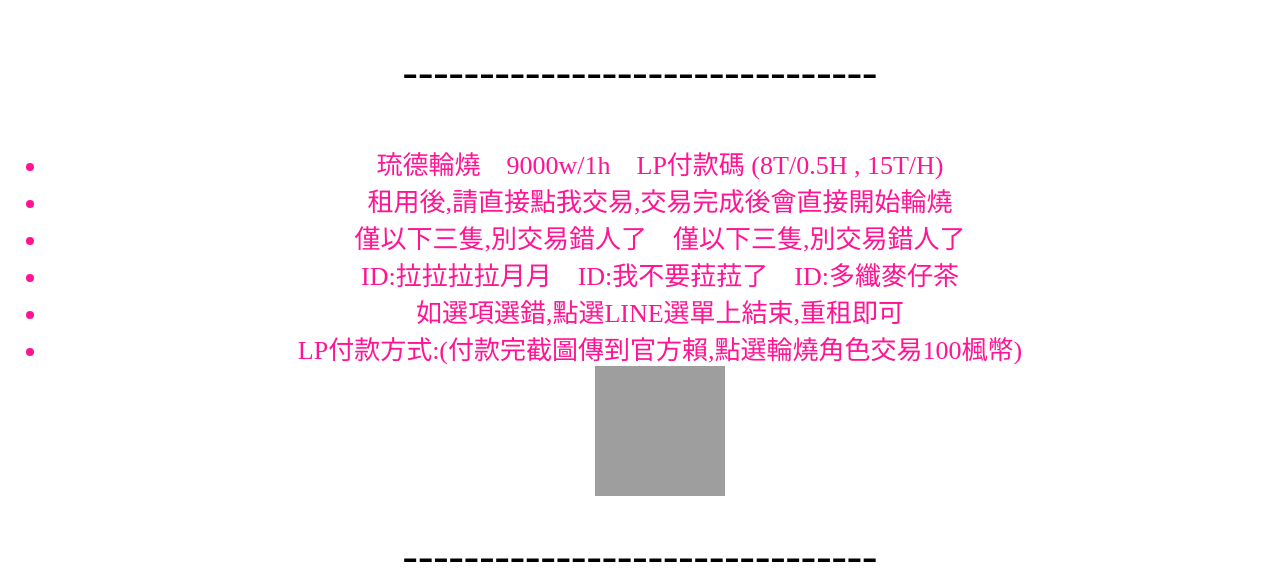
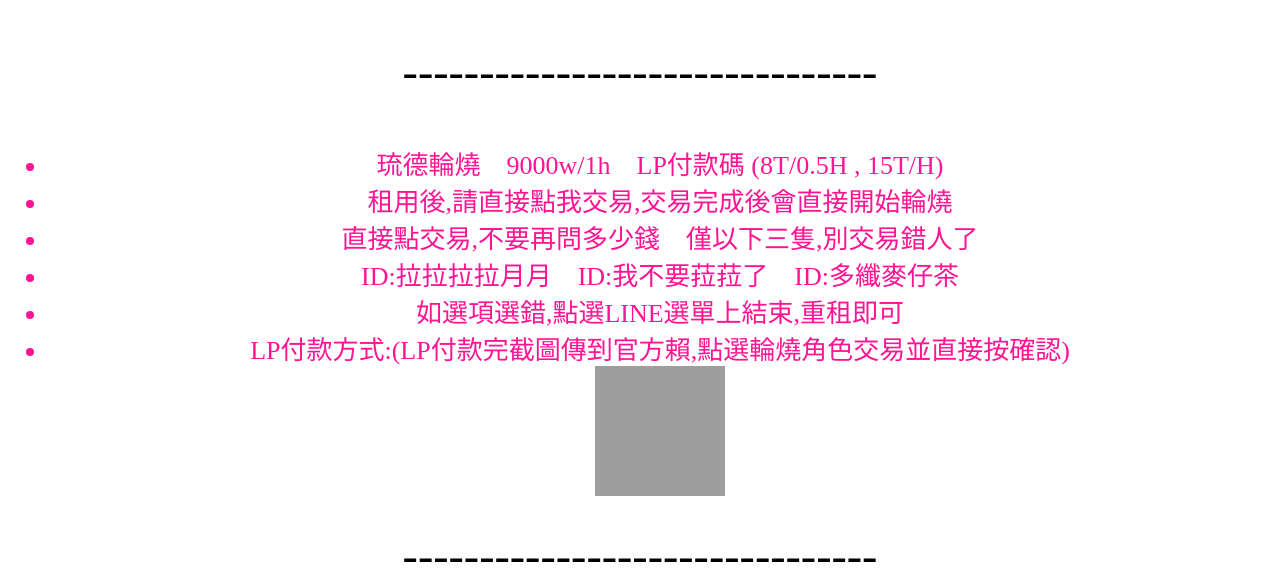
Before and after one commit to a6428775/flask, a Flask app: page /home/1 in a window 1280 px wide. Shown: the part 273-853 px from the top of the page. Run offline with Flask 3, Linux system fonts and the light colour scheme; grey boxes are pictures that could not be loaded.

Commit message:
更新網頁說明內容

```diff
--- a/templates/index.html
+++ b/templates/index.html
@@ -110,10 +110,10 @@
                 <ul style="font-size: 26px;color: deeppink;">
                     <li>琉德輪燒　9000w/1h　LP付款碼 (8T/0.5H , 15T/H)</li>
                     <li>租用後,請直接點我交易,交易完成後會直接開始輪燒</li>
-                    <li>僅以下三隻,別交易錯人了　僅以下三隻,別交易錯人了</li>
+                    <li>直接點交易,不要再問多少錢　僅以下三隻,別交易錯人了</li>
                     <li>ID:拉拉拉拉月月　ID:我不要菈菈了　ID:多纖麥仔茶</li>
                     <li>如選項選錯,點選LINE選單上結束,重租即可</li>
-                    <li>LP付款方式:(付款完截圖傳到官方賴,點選輪燒角色交易100楓幣)</li>
+                    <li>LP付款方式:(LP付款完截圖傳到官方賴,點選輪燒角色交易並直接按確認)</li>
                     <a href="https://cdn.discordapp.com/attachments/611543278474493982/1204701275384717332/IMG_3862.jpg?ex=65d5b07e&is=65c33b7e&hm=905e09e0d974840903acb1f9ea197b2757b7e7589508f3f998be394d2c562b41&"><img src="https://cdn.discordapp.com/attachments/611543278474493982/1204701275384717332/IMG_3862.jpg?ex=65d5b07e&is=65c33b7e&hm=905e09e0d974840903acb1f9ea197b2757b7e7589508f3f998be394d2c562b41&" width="130" height="130" > </a>
 
                 </ul>
```
